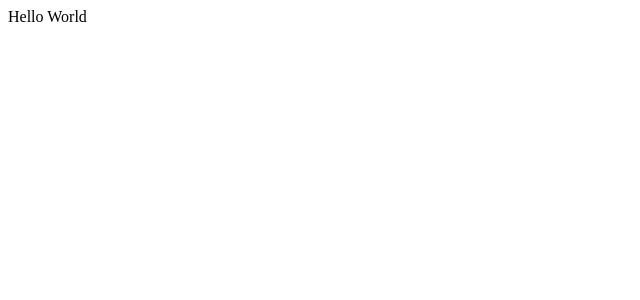
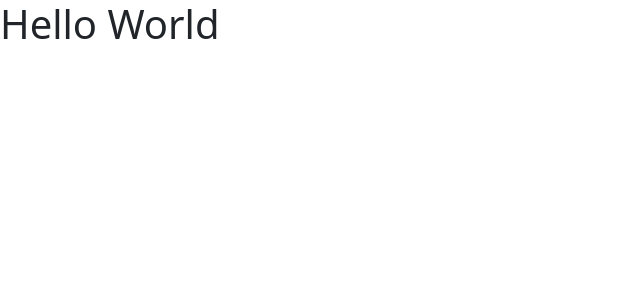
Before and after one commit to djsreeraj/shopping-cart, a React (Vite) app: page / in a window 1280 px wide. Shown: the top 300 px of the page, without its empty margins (0-640 px from the left). Built offline with nearby package versions, Linux system fonts and the light colour scheme.

Commit message:
added basic packages, boostrap styling

```diff
--- a/package.json
+++ b/package.json
@@ -8,8 +8,11 @@
     "preview": "vite preview"
   },
   "dependencies": {
+    "bootstrap": "^5.1.3",
     "react": "^18.0.0",
-    "react-dom": "^18.0.0"
+    "react-bootstrap": "^2.4.0",
+    "react-dom": "^18.0.0",
+    "react-router-dom": "^6.3.0"
   },
   "devDependencies": {
     "@types/react": "^18.0.0",
--- a/src/App.tsx
+++ b/src/App.tsx
@@ -1,5 +1,5 @@
 function App() {
-  return <div className="App">Hello World</div>;
+  return <h1 className="App">Hello World</h1>;
 }
 
 export default App;
--- a/src/main.tsx
+++ b/src/main.tsx
@@ -1,6 +1,7 @@
 import React from "react";
 import ReactDOM from "react-dom/client";
 import App from "./App";
+import "bootstrap/dist/css/bootstrap.min.css";
 
 ReactDOM.createRoot(document.getElementById("root")!).render(
   <React.StrictMode>
```
Also changed, not shown: 1 other file (tests, documents, lock files or other folders).
